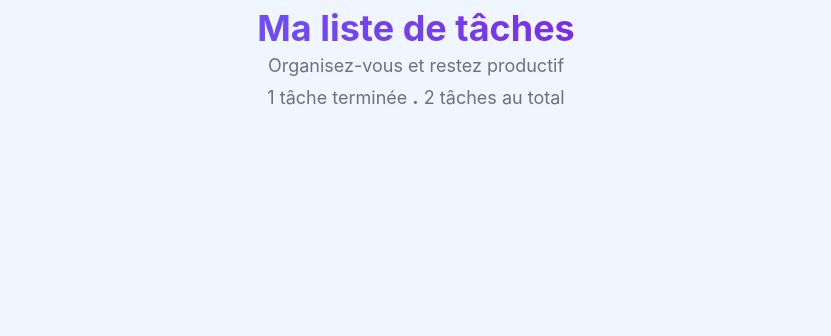
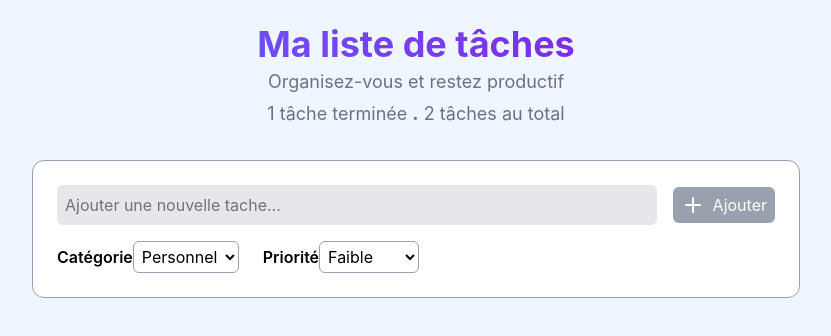
Before and after one commit to NitiemaAllassane/todoWebApp, a React (Vite) app: page / in a window 1280 px wide. Shown: the top 336 px of the page, without its empty margins (224-1055 px from the left). Built offline with nearby package versions, Linux system fonts and the light colour scheme.

Commit message:
Creation du composant d'ajout des taches et ajout du dependance de lucide icons pour les icons

```diff
--- a/package.json
+++ b/package.json
@@ -11,6 +11,7 @@
   },
   "dependencies": {
     "@tailwindcss/vite": "^4.2.2",
+    "lucide-react": "^1.7.0",
     "react": "^19.2.4",
     "react-dom": "^19.2.4",
     "tailwindcss": "^4.2.2"
--- a/src/App.tsx
+++ b/src/App.tsx
@@ -1,10 +1,11 @@
 import './App.css';
+import { Plus } from 'lucide-react';
 
 
 function Header() {
 
   return (
-    <header>
+    <header className='mb-8'>
       <div className='text-center'>
         <h1
           className='text-4xl font-bold bg-linear-to-r from-indigo-500 to-purple-700
@@ -24,13 +25,90 @@ function Header() {
 }
 
 
+function AddForm() {
+
+
+  return (
+    <form
+      action=""
+      className='bg-white border border-gray-400 p-6 rounded-xl'
+    >
+      <div>
+        <div className='flex items-center gap-4 mb-4'>
+          <input
+            type="text"
+            name="task"
+            id="task"
+            required
+            placeholder='Ajouter une nouvelle tache...'
+            className='flex-1 bg-gray-200 p-2 rounded-md focus:outline-indigo-400 focus:outline-3'
+          />
+          <button
+            type="submit"
+            disabled
+            className='flex items-center gap-2 bg-gray-400 text-white py-1.5 px-2 rounded-md
+            cursor-pointer'
+          >
+            <Plus  />
+            Ajouter
+          </button>
+        </div>
+
+        <div className='flex items-center gap-6'>
+          {/* Categories des taches */}
+          <div>
+            <label
+              htmlFor="taskCategories"
+              className='font-semibold text-black'
+            >
+                Catégorie
+              </label>
+            <select
+              name="taskCategories"
+              id="taskCategories"
+              className='p-1 border border-gray-400 rounded-md'
+            >
+              <option value="personal">Personnel</option>
+              <option value="work">Travail</option>
+              <option value="shopping">Courses</option>
+              <option value="health">Santé</option>
+            </select>
+          </div>
+
+          {/* Priorité des taches */}
+          <div>
+            <label
+              htmlFor="taskPriorities"
+              className='font-semibold text-black'
+            >
+              Priorité
+            </label>
+            <select
+              name="taskPriorities"
+              id="taskPriorities"
+              className='p-1 border border-gray-400 rounded-md'
+            >
+              <option value="low">Faible</option>
+              <option value="medium">Moyenne</option>
+              <option value="high">Élevée</option>
+            </select>
+          </div>
+
+        </div>
+      </div>
+    </form>
+  )
+}
+
+
 function App() {
 
 
   return (
-    <main className='bg-blue-50 min-h-dvh py-2'>
+    <main className='bg-blue-50 min-h-dvh py-6'>
       <div className="container">
         <Header  />
+        <AddForm  />
       </div>
     </main>
   )
```
Also changed, not shown: 1 other file (tests, documents, lock files or other folders).
